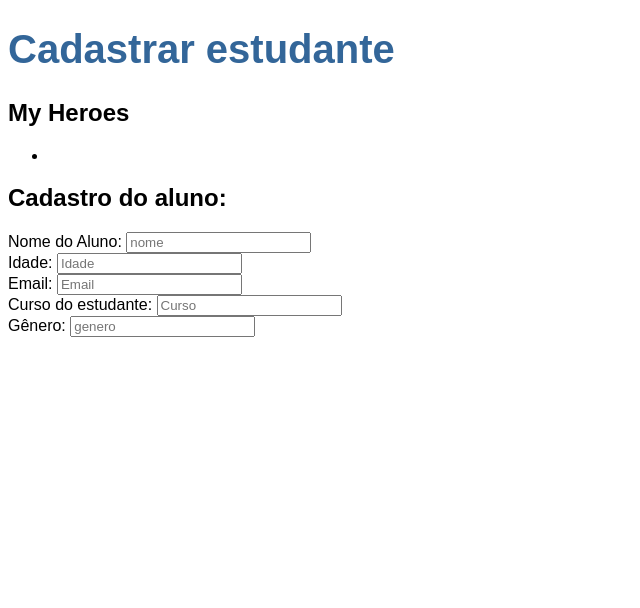
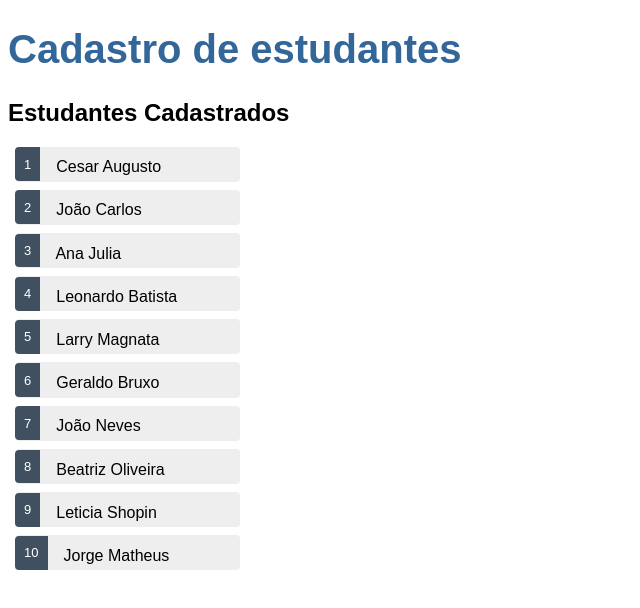
Before and after one commit to Cesar-Agst/Cadastro-estudante-, an Angular app: page / in a window 1280 px wide. Shown: the top 608 px of the page, without its empty margins (0-640 px from the left). Built offline with nearby package versions, Linux system fonts and the light colour scheme.

Commit message:
Cadastro -Part 2

```diff
--- a/src/app/app.component.ts
+++ b/src/app/app.component.ts
@@ -6,5 +6,5 @@ import { Component } from '@angular/core';
   styleUrls: ['./app.component.css']
 })
 export class AppComponent {
-  title = 'Cadastrar estudante';
+  title = 'Cadastro de estudantes';
 }
--- a/src/app/heroes/heroes.component.css
+++ b/src/app/heroes/heroes.component.css
@@ -0,0 +1,52 @@
+/* HeroesComponent's private CSS styles */
+.heroes {
+    margin: 0 0 2em 0;
+    list-style-type: none;
+    padding: 0;
+    width: 15em;
+  }
+  .heroes li {
+    cursor: pointer;
+    position: relative;
+    left: 0;
+    background-color: #EEE;
+    margin: .5em;
+    padding: .3em 0;
+    height: 1.6em;
+    border-radius: 4px;
+  }
+  .heroes li:hover {
+    color: #2c3a41;
+    background-color: #e6e6e6;
+    left: .1em;
+  }
+  .heroes li.selected {
+    background-color: black;
+    color: white;
+  }
+  .heroes li.selected:hover {
+    background-color: #505050;
+    color: white;
+  }
+  .heroes li.selected:active {
+    background-color: black;
+    color: white;
+  }
+  .heroes .badge {
+    display: inline-block;
+    font-size: small;
+    color: white;
+    padding: 0.8em 0.7em 0 0.7em;
+    background-color:#405061;
+    line-height: 1em;
+    position: relative;
+    left: -1px;
+    top: -4px;
+    height: 1.8em;
+    margin-right: .8em;
+    border-radius: 4px 0 0 4px;
+  }
+
+  input {
+    padding: .5rem;
+  }
--- a/src/app/heroes/heroes.component.html
+++ b/src/app/heroes/heroes.component.html
@@ -1,36 +1,35 @@
-<h2>My Heroes</h2>
-<ul class="heroes">
-  <li>
-    <span class="badge">{{hero.id}}</span> {{hero.name}}
-  </li>
-</ul>
+<div *ngIf="selectedHero">
 
-
-
-
-<h2>Cadastro do aluno: {{hero.nome | uppercase}} </h2>
-
-<div>
-    <label for="nome">Nome do Aluno: </label>
-    <input id="nome" [(ngModel)]="hero.nome" placeholder="nome">
+  <h2>{{selectedHero.name | uppercase}} Informações</h2>
+  <div><span>id: </span>{{selectedHero.id}}</div>
+  <div>
+    <label for="hero-nome">Nome do estudante: </label>
+    <input id="hero-nome" [(ngModel)]="selectedHero.nome" placeholder="nome">
+  </div>
+  <div>
+    <label for="hero-idade">Idade: </label>
+    <input id="hero-idade" [(ngModel)]="selectedHero.idade" placeholder="idade">
+  </div>
+  <div>
+    <label for="hero-email">Email: </label>
+    <input id="hero-email" [(ngModel)]="selectedHero.email" placeholder="email">
+  </div>
+  <div>
+    <label for="hero-genero">Gênero: </label>
+    <input id="hero-genero" [(ngModel)]="selectedHero.genero" placeholder="genero">
+  </div>
+  <div>
+    <label for="hero-curso">Curso: </label>
+    <input id="herp-curso" [(ngModel)]="selectedHero.curso" placeholder="curso">
   </div>
 
- <div>
-    <label for="Idade">Idade: </label>
-    <input id="Idade" [(ngModel)]="hero.Idade" placeholder="Idade">
-  </div>
+</div>
 
-  <div>
-    <label for="Email">Email: </label>
-    <input id="Email" [(ngModel)]="hero.Email" placeholder="Email">
-  </div>
-
-  <div>
-    <label for="Curso">Curso do estudante: </label>
-    <input id="Curso" [(ngModel)]="hero.Curso" placeholder="Curso">
-  </div>
-
-  <div>
-    <label for="genero">Gênero: </label>
-    <input id="genero" [(ngModel)]="hero.genero" placeholder="genero">
-  </div>
+<h2>Estudantes Cadastrados</h2>
+<ul class="heroes">
+  <li *ngFor="let hero of heroes"
+  [class.selected]="hero === selectedHero"
+  (click)="onSelect(hero)">
+  <span class="badge">{{hero.id}}</span> {{hero.nome}}
+</li>
+</ul>
--- a/src/app/heroes/heroes.component.ts
+++ b/src/app/heroes/heroes.component.ts
@@ -1,28 +1,23 @@
 import { Component, OnInit } from '@angular/core';
 import { Hero } from '../hero';
 import { HEROES } from '../mock-heroes';
+
 
 @Component({
   selector: 'app-heroes',
   templateUrl: './heroes.component.html',
   styleUrls: ['./heroes.component.css']
 })
-
 export class HeroesComponent implements OnInit {
-
 
   heroes = HEROES;
 
-  hero: Hero = {
 
 
-    nome: '',
-    Idade: '',
-    Email: '',
-    Curso: '',
-    genero: ''
+  selectedHero?: Hero;
+  onSelect(hero: Hero): void {
+    this.selectedHero = hero;
   };
-
   constructor() { }
 
   ngOnInit(): void {
--- a/src/app/mock-heroes.ts
+++ b/src/app/mock-heroes.ts
@@ -1,14 +1,14 @@
 import { Hero } from './hero';
 
 export const HEROES: Hero[] = [
-  { id: 11, name: 'Dr Nice' },
-  { id: 12, name: 'Narco' },
-  { id: 13, name: 'Bombasto' },
-  { id: 14, name: 'Celeritas' },
-  { id: 15, name: 'Magneta' },
-  { id: 16, name: 'RubberMan' },
-  { id: 17, name: 'Dynama' },
-  { id: 18, name: 'Dr IQ' },
-  { id: 19, name: 'Magma' },
-  { id: 20, name: 'Tornado' }
+  { id: 1, nome: 'Cesar Augusto', idade: 19, email: 'cesar@gmail.com', genero: 'Masculino', curso: 'ADS' },
+  { id: 2, nome: 'João Carlos', idade: 45, email: 'joaocarlos@gmail.com', genero: 'Masculino', curso: 'ADS' },
+  { id: 3, nome: 'Ana Julia', idade: 19, email: 'loshermanos@gmail.com', genero: 'Feminino', curso: 'ADS' },
+  { id: 4, nome: 'Leonardo Batista', idade: 24, email: 'leonardo@gmail.com', genero: 'Masculino', curso: 'Contabilidade' },
+  { id: 5, nome: 'Larry Magnata', idade: 32, email: 'magnatalarry@gmail.com', genero: 'Masculino', curso: 'Eventos'},
+  { id: 6, nome: 'Geraldo Bruxo', idade: 22, email: 'obruxao@gmail.com', genero: 'Masculino', curso: 'Contabilidade' },
+  { id: 7, nome: 'João Neves', idade: 18, email: 'snowjhon@gmail.com', genero: 'Masculino', curso: 'Logistica' },
+  { id: 8, nome: 'Beatriz Oliveira', idade: 24, email: 'biaoliveira@gmail.com', genero: 'Feminino', curso: 'ADS' },
+  { id: 9, nome: 'Leticia Shopin', idade: 19, email: 'shopinL@gmail.com', genero: 'Feminino', curso: 'ADS' },
+  { id: 10, nome: 'Jorge Matheus', idade: 19, email: 'jorge@gmail.com', genero: 'Masculino', curso: 'ADS' }
 ];
```
Also changed, not shown: src/app/hero.ts (+7 -5 lines).
